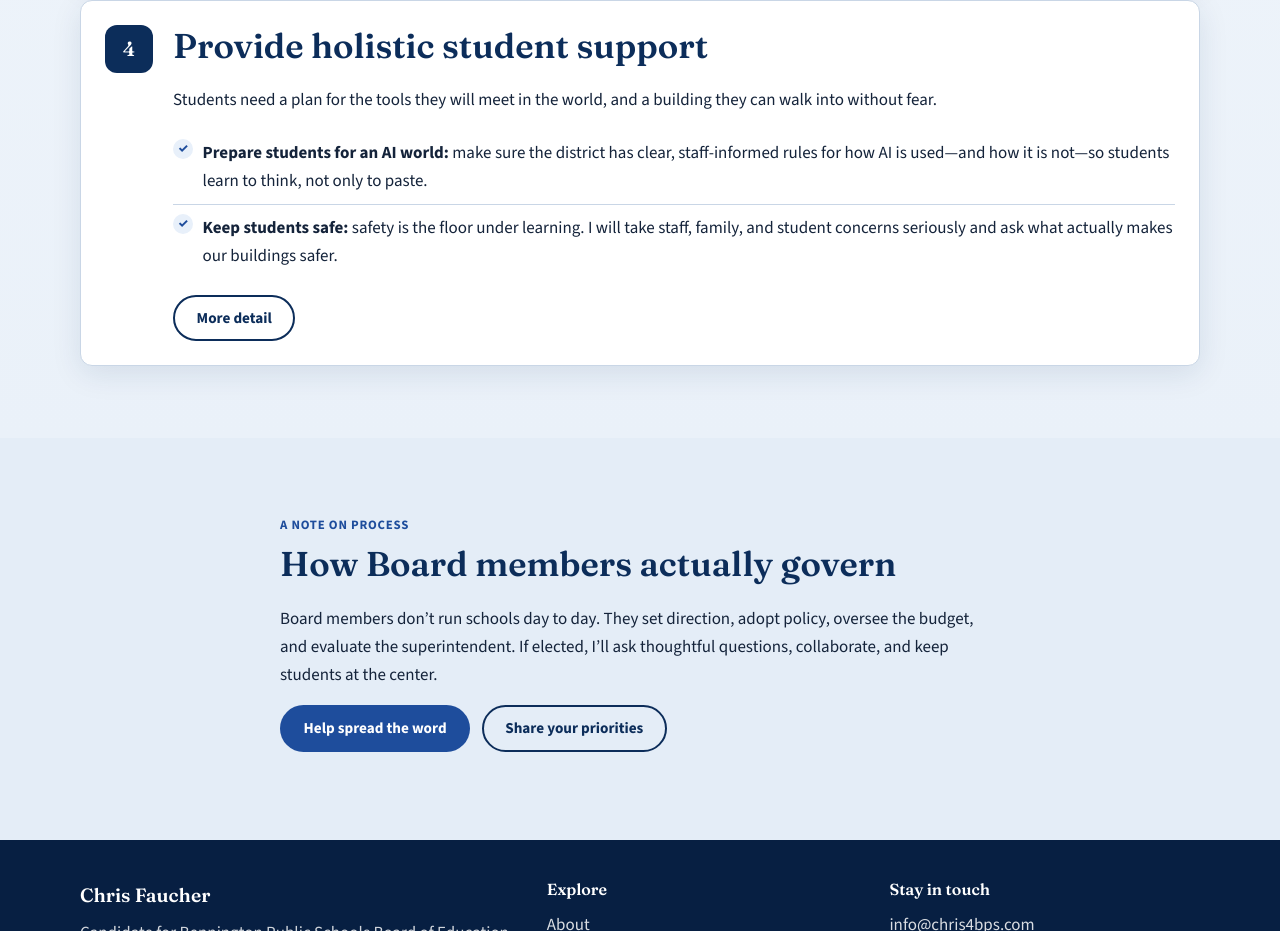
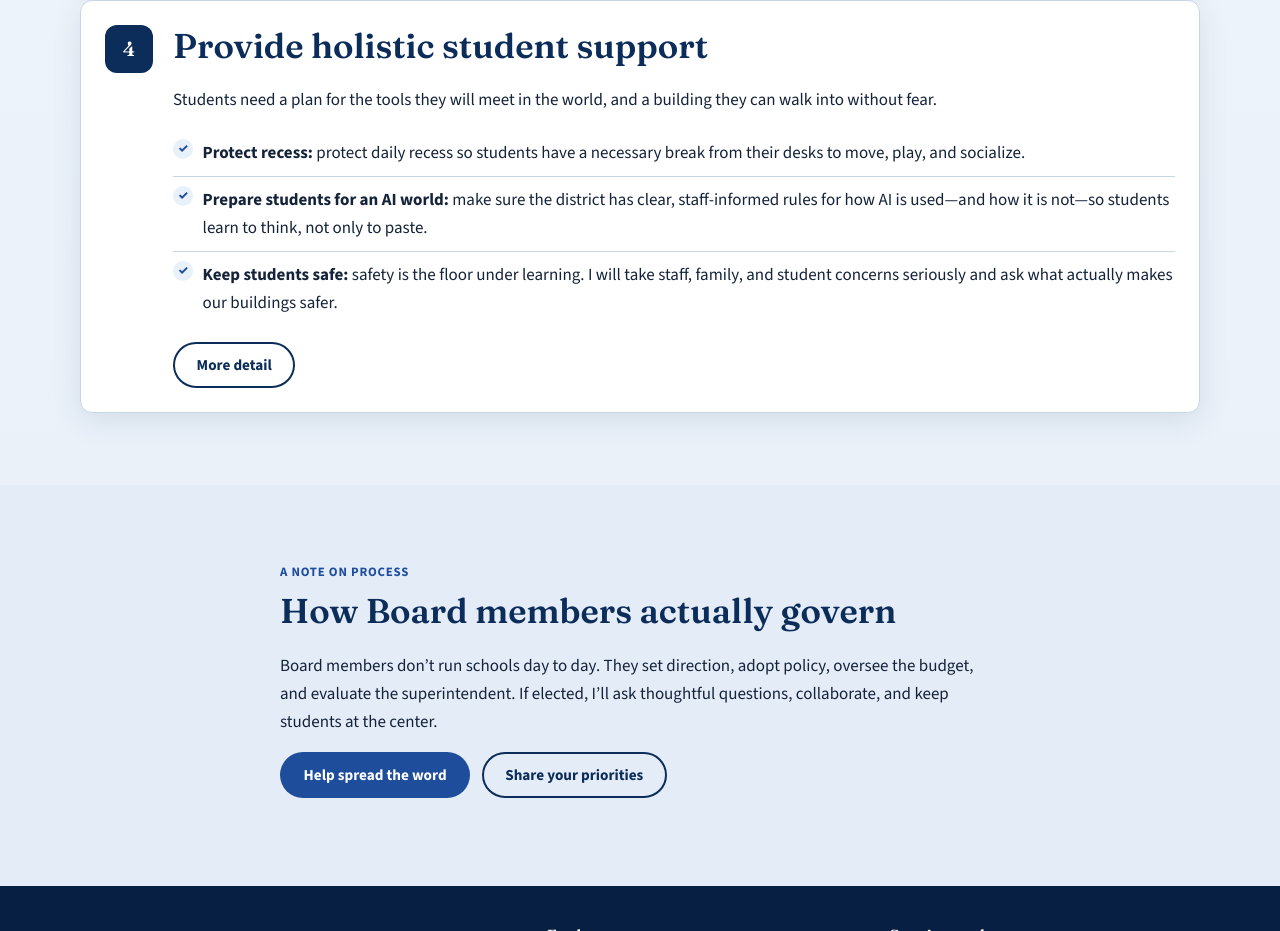
Before and after one commit to foboybbq-prog/chris4bps, a plain HTML site: page priorities.html in a window 1280 px wide. Shown: the part 1412-2343 px from the top of the page. Drawn offline with nearby package versions, Linux system fonts and the light colour scheme.

Commit message:
Holistic support: restore Protect recess check

```diff
--- a/priorities.html
+++ b/priorities.html
@@ -129,6 +129,7 @@
                 without fear.
               </p>
               <ul class="checklist">
+                <li><strong>Protect recess:</strong> protect daily recess so students have a necessary break from their desks to move, play, and <span class="nowrap">socialize.</span></li>
                 <li><strong>Prepare students for an AI world:</strong> make sure the district has clear, staff-informed rules for how AI is used—and how it is not—so students learn to think, not only to <span class="nowrap">paste.</span></li>
                 <li><strong>Keep students safe:</strong> safety is the floor under learning. I will take staff, family, and student concerns seriously and ask what actually makes our buildings <span class="nowrap">safer.</span></li>
               </ul>
```
Also changed, not shown: index.html (+1 -0 lines).
